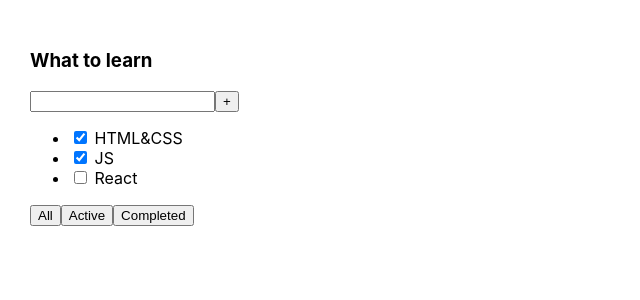
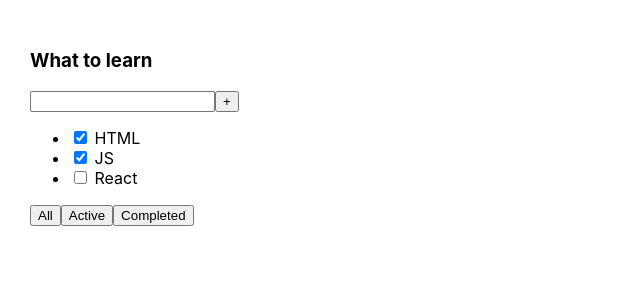
Before and after one commit to antonsadovskiy/todolist, a React (Create React App) app: page / in a window 1280 px wide. Shown: the top 300 px of the page, without its empty margins (0-640 px from the left). Built offline with nearby package versions, Linux system fonts and the light colour scheme.

Commit message:
rename checkbox

```diff
--- a/src/App.tsx
+++ b/src/App.tsx
@@ -11,7 +11,7 @@
                     <button>+</button>
                 </div>
                 <ul>
-                    <li><input type="checkbox" checked={true}/> <span>HTML&CSS</span></li>
+                    <li><input type="checkbox" checked={true}/> <span>HTML</span></li>
                     <li><input type="checkbox" checked={true}/> <span>JS</span></li>
                     <li><input type="checkbox" checked={false}/> <span>React</span></li>
                 </ul>
```
